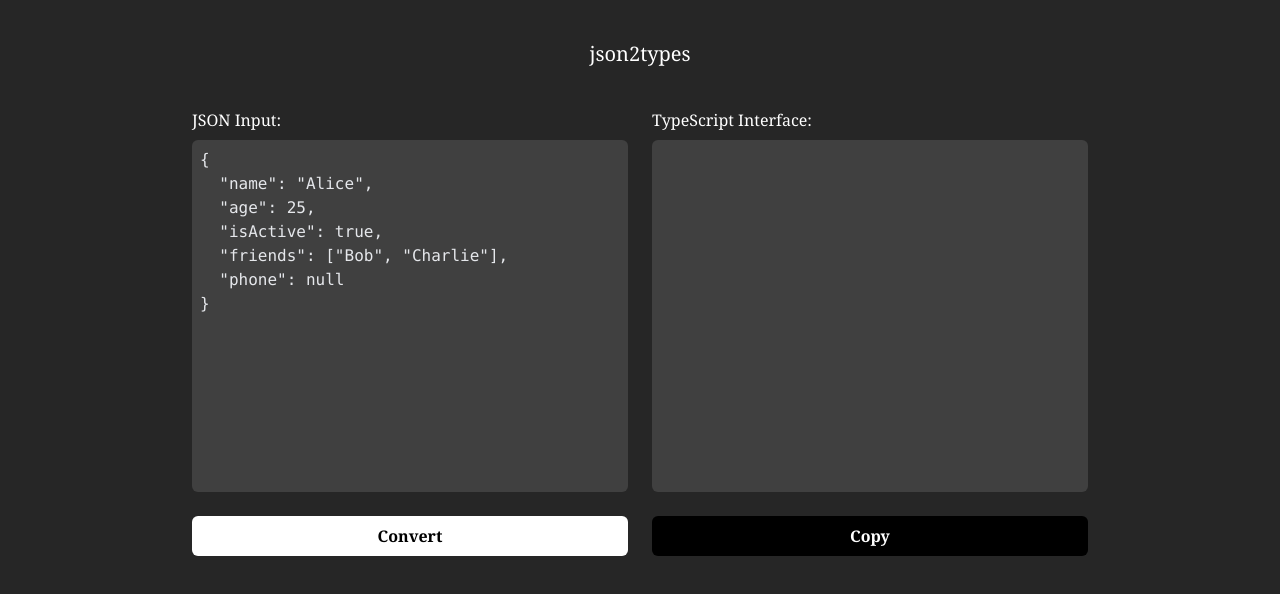
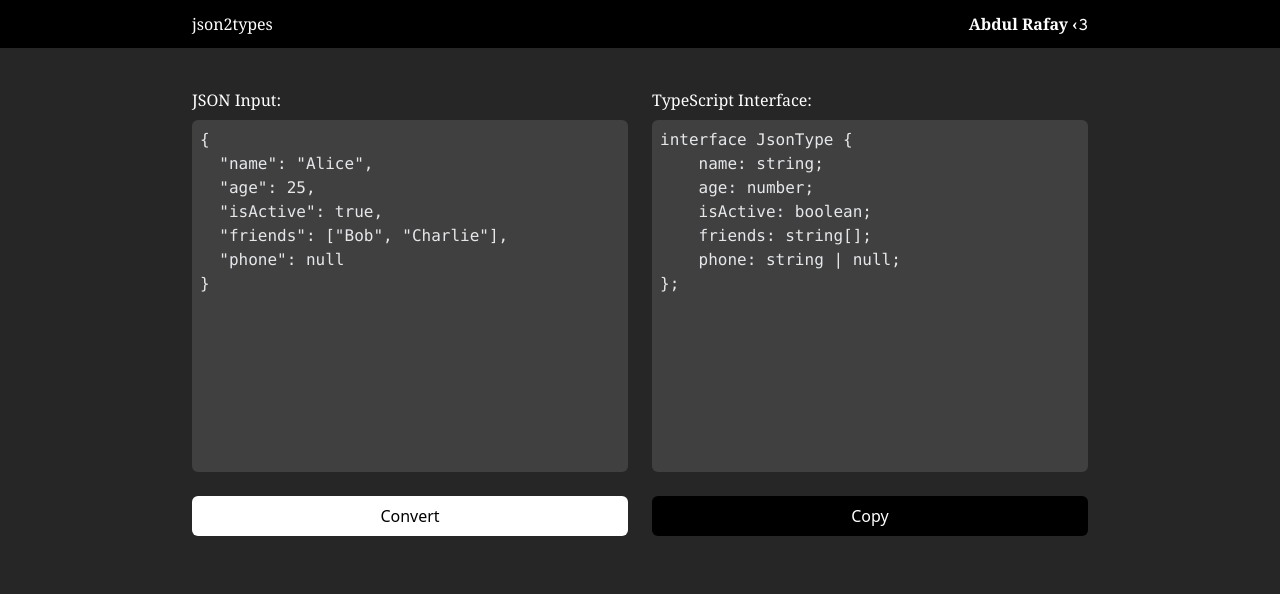
Before and after one commit to abdulrafay-07/json-2-types, a website built with Vite: page index.html in a window 1280 px wide. Built offline with nearby package versions, Linux system fonts and the light colour scheme.

Commit message:
feat: add navbar

```diff
--- a/index.html
+++ b/index.html
@@ -10,11 +10,18 @@
     </script>
     <script defer src="/_vercel/insights/script.js"></script>
   </head>
-  <body class="bg-neutral-800 text-white py-10 px-2 font-serif relative">
+  <body class="bg-neutral-800 text-white font-serif relative">
+    <header class="p-3 bg-black">
+      <nav class="max-w-4xl mx-auto flex items-center justify-between">
+        <h1 class="font-medium">json2types</h1>
+        <a href="https://rafay-dev.vercel.app" target="_blank" class="font-semibold">
+          Abdul Rafay ‹𝟹
+        </a>
+      </nav>
+    </header>
+    <main class="py-10 px-2">
       <!-- Toast -->
       <div id="toast" class="text-white items-center text-[17px] w-auto absolute top-4 px-4 py-2 font-mono rounded-md right-1/2 translate-x-1/2 transform scale-90 ease-in duration-300 hidden"></div>
-    <h1 class="text-xl text-center font-medium mb-10">json2types</h1>
-
       <div class="mx-auto max-w-4xl grid grid-cols-1 md:grid-cols-2 gap-6">
         <!-- JSON Input Container -->
         <div class="flex flex-col gap-y-6">
@@ -37,7 +44,7 @@
           <button
             id="input-btn"
             type="button"
-          class="h-10 bg-white text-black rounded-md font-bold"
+            class="h-10 bg-white text-black rounded-md font-sans"
           >Convert</button>
         </div>
 
@@ -51,15 +58,23 @@
               id="json-output"
               name="json-output"
               class="placeholder:text-gray-200 p-2 text-white rounded-md resize-none disabled:bg-neutral-700 cursor-not-allowed font-mono"
+              placeholder="interface JsonType {
+	name: string;
+	age: number;
+	isActive: boolean;
+	friends: string[];
+	phone: string | null;
+};"
             ></textarea>
           </div>
           <button
             id="copy-btn"
             type="button"
-          class="h-10 bg-black text-white rounded-md font-bold"
+            class="h-10 bg-black text-white rounded-md font-sans"
           >Copy</button>
         </div>
       </div>
+    </main>
 
     <script type="module" src="/src/main.ts"></script>
   </body>
```
Lines whose indentation alone changed are shown as unchanged.
